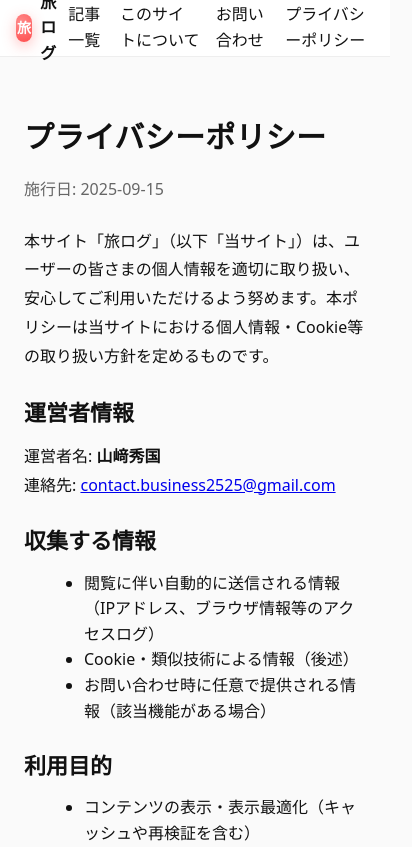
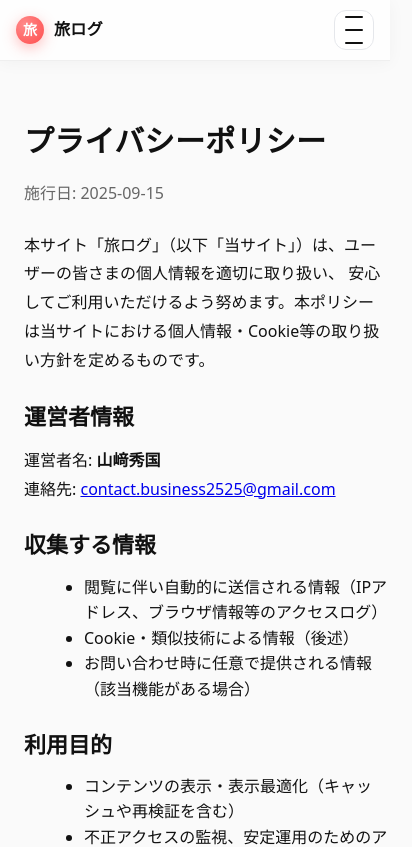
Before and after one commit to gray-desks/travel-blog, a Next.js app: page /privacy in a window 390 px wide. Shown: the top 847 px of the page, 412 px wide, since content can reach past the window. Built offline with nearby package versions, Linux system fonts and the light colour scheme.

Commit message:
feat: implement responsive header with mobile menu and optimize article card images

```diff
--- a/app/(public)/page.js
+++ b/app/(public)/page.js
@@ -48,9 +48,9 @@ export default async function Page({ searchParams }) {
               type="text"
               name="q"
               id="q"
-              placeholder="タイトルで検索"
+              placeholder="キーワードで検索"
               defaultValue={q}
-              aria-label="タイトルを検索"
+              aria-label="キーワードで検索"
               style={{ padding:'10px 12px', border:'1px solid #ddd', borderRadius:8, background:'#fff' }}
             />
           </div>
--- /dev/null
+++ b/app/components/Header.js
@@ -0,0 +1,125 @@
+"use client"
+
+import { useState, useEffect, useRef } from 'react'
+import Link from 'next/link'
+import { usePathname } from 'next/navigation'
+
+const NAV_LINKS = [
+  { href: '/', label: '記事一覧' },
+  { href: '/about', label: 'このサイトについて' },
+  { href: '/contact', label: 'お問い合わせ' },
+  { href: '/privacy', label: 'プライバシーポリシー' },
+]
+
+export default function Header() {
+  const pathname = usePathname()
+  const [open, setOpen] = useState(false)
+  const panelRef = useRef(null)
+  const firstLinkRef = useRef(null)
+  const lastLinkRef = useRef(null)
+
+  // ルート遷移でモバイルメニューを閉じる
+  useEffect(() => { setOpen(false) }, [pathname])
+
+  // Body スクロールロック + Escape で閉じる + フォーカストラップ
+  useEffect(() => {
+    if (open) {
+      document.body.classList.add('no-scroll')
+      // 初期フォーカス
+      setTimeout(() => { firstLinkRef.current?.focus() }, 0)
+    } else {
+      document.body.classList.remove('no-scroll')
+    }
+
+    const onKeyDown = (e) => {
+      if (!open) return
+      if (e.key === 'Escape') {
+        e.preventDefault(); setOpen(false)
+      }
+      if (e.key === 'Tab') {
+        const first = firstLinkRef.current
+        const last = lastLinkRef.current
+        if (!first || !last) return
+        if (e.shiftKey && document.activeElement === first) {
+          e.preventDefault(); last.focus()
+        } else if (!e.shiftKey && document.activeElement === last) {
+          e.preventDefault(); first.focus()
+        }
+      }
+    }
+    window.addEventListener('keydown', onKeyDown)
+    return () => window.removeEventListener('keydown', onKeyDown)
+  }, [open])
+
+  const isActive = (href) => {
+    if (href === '/') return pathname === '/'
+    return pathname?.startsWith(href)
+  }
+
+  return (
+    <header className="site-header">
+      <div className="container header-inner">
+        <a href="/" className="brand">
+          <span className="brand-logo" aria-hidden="true">旅</span>
+          <span className="brand-name">旅ログ</span>
+        </a>
+
+        {/* デスクトップ・ナビ */}
+        <nav aria-label="グローバルナビ" className="header-nav header-nav--desktop">
+          <ul className="header-nav-list">
+            {NAV_LINKS.map(link => (
+              <li key={link.href}>
+                <Link href={link.href} aria-current={isActive(link.href) ? 'page' : undefined} className={isActive(link.href) ? 'active' : undefined}>
+                  {link.label}
+                </Link>
+              </li>
+            ))}
+          </ul>
+        </nav>
+
+        {/* モバイル用トグル（アニメーションするハンバーガー） */}
+        <button
+          className={`header-toggle ${open ? 'active' : ''}`}
+          aria-label={open ? 'メニューを閉じる' : 'メニューを開く'}
+          aria-expanded={open}
+          aria-controls="global-nav"
+          onClick={() => setOpen(o => !o)}
+        >
+          <span className="bar" aria-hidden="true" />
+          <span className="bar" aria-hidden="true" />
+          <span className="bar" aria-hidden="true" />
+        </button>
+      </div>
+
+      {/* オーバーレイ */}
+      {open && <button className="header-overlay" aria-label="メニューを閉じる" onClick={() => setOpen(false)} />}
+
+      {/* モバイル・パネル */}
+      <div
+        ref={panelRef}
+        className={`header-panel ${open ? 'open' : ''}`}
+        role="dialog"
+        aria-modal="true"
+        aria-labelledby="global-nav-title"
+      >
+        <nav aria-label="グローバルナビ" id="global-nav">
+          <h2 id="global-nav-title" className="sr-only">グローバルナビ</h2>
+          <ul className="header-nav-list">
+            {NAV_LINKS.map((link, idx) => (
+              <li key={link.href}>
+                <Link
+                  href={link.href}
+                  aria-current={isActive(link.href) ? 'page' : undefined}
+                  className={isActive(link.href) ? 'active' : undefined}
+                  ref={idx === 0 ? firstLinkRef : (idx === NAV_LINKS.length - 1 ? lastLinkRef : undefined)}
+                >
+                  {link.label}
+                </Link>
+              </li>
+            ))}
+          </ul>
+        </nav>
+      </div>
+    </header>
+  )
+}
--- a/app/layout.js
+++ b/app/layout.js
@@ -2,6 +2,7 @@
 // - App Router の layout.js は子ページを受け取り、共通ヘッダー/フッターを適用
 // - Server Component（デフォルト）
 import './styles.css'
+import Header from '@components/Header'
 
 export const metadata = {
   // 既定のメタデータ（各ページの generateMetadata/metadata で上書き可能）
@@ -18,29 +19,12 @@ export default function RootLayout({ children }) {
         <link rel="preconnect" href="https://cdn.sanity.io" crossOrigin="anonymous" />
       </head>
       {/* グローバルなボディ設定と共通のレイアウト枠 */}
-      <body style={{ margin: 0, fontFamily: 'system-ui, -apple-system, Segoe UI, Roboto, Helvetica, Arial, sans-serif', lineHeight: 1.6 }}>
+      <body style={{ margin: 0, fontFamily: 'system-ui, -apple-system, Segoe UI, Roboto, Helvetica, Arial, sans-serif', lineHeight: 1.6, display: 'flex', minHeight: '100vh', flexDirection: 'column' }}>
         {/* サイト共通ヘッダー */}
-        <header className="site-header">
-          <div className="container header-inner">
-            {/* サイトロゴ／ブランド（トップへのリンク） */}
-            <a href="/" className="brand">
-              <span className="brand-logo" aria-hidden="true">旅</span>
-              <span className="brand-name">旅ログ</span>
-            </a>
-            {/* グローバルナビ（ダミーリンク可） */}
-            <nav aria-label="グローバルナビ" style={{ marginLeft: 'auto' }}>
-              <ul style={{ listStyle: 'none', display: 'flex', gap: 16, margin: 0, padding: 0 }}>
-                <li><a href="/" style={{ color: '#111', textDecoration: 'none' }}>記事一覧</a></li>
-                <li><a href="/about" style={{ color: '#111', textDecoration: 'none' }}>このサイトについて</a></li>
-                <li><a href="/contact" style={{ color: '#111', textDecoration: 'none' }}>お問い合わせ</a></li>
-                <li><a href="/privacy" style={{ color: '#111', textDecoration: 'none' }}>プライバシーポリシー</a></li>
-              </ul>
-            </nav>
-          </div>
-        </header>
+        <Header />
 
         {/* ページ固有コンテンツを描画するメイン領域 */}
-        <main className="container" style={{ padding: '24px' }}>
+        <main className="container" style={{ padding: '24px', flex: '1 0 auto' }}>
           {children}
         </main>
 
--- a/app/styles.css
+++ b/app/styles.css
@@ -18,18 +18,79 @@
   - 共通コンテナの最大幅と左右余白
 */
 html,body{ background:var(--bg); color:#111; }
-.container{ max-width:1100px; margin:0 auto; padding: 0 var(--space-4); }
+.container{ max-width:1600px; margin:0 auto; padding: 0 var(--space-4); }
+
+/* main のコンテナ幅はPCでも段階的に拡張（レスポンシブ） */
+main.container{ max-width: 100%; }
+@media(min-width:1024px){ main.container{ max-width: 1200px; } }
+@media(min-width:1280px){ main.container{ max-width: 1400px; } }
+@media(min-width:1536px){ main.container{ max-width: 1600px; } }
 
 /*
   ヘッダー / フッター
   - ヘッダーは上部固定+ボーダー
   - ブランドロゴは丸型バッジ風
 */
-.site-header{ position:sticky; top:0; background:#fff; border-bottom:1px solid #eee; z-index:10; }
-.header-inner{ display:flex; align-items:center; justify-content:flex-start; height:56px; }
-.site-header .brand{ display:flex; align-items:center; gap:8px; font-weight:700; color:#111; text-decoration:none; }
+.site-header{
+  position: sticky; top: 0; z-index: 20;
+  background: rgba(255,255,255,0.75);
+  -webkit-backdrop-filter: saturate(180%) blur(10px);
+  backdrop-filter: saturate(180%) blur(10px);
+  border-bottom: 1px solid rgba(0,0,0,0.06);
+  box-shadow: 0 2px 16px rgba(0,0,0,0.04);
+}
+.header-inner{ display:flex; align-items:center; justify-content:space-between; height:60px; gap:12px; }
+.site-header .brand{ display:flex; align-items:center; gap:10px; font-weight:700; color:#111; text-decoration:none; }
 .brand-logo{ display:inline-grid; place-items:center; width:28px; height:28px; border-radius:9999px; background: radial-gradient(circle at 30% 30%, #ff8a8a, #ff4d4d); color:#fff; font-size:14px; font-weight:800; box-shadow: 0 4px 14px rgba(255,77,77,0.35); }
 .brand-name{ font-weight:800; letter-spacing:0.02em; }
+/* ブランドのホバー微アニメーション */
+.site-header .brand:hover .brand-logo{ transform: translateY(-1px); transition: transform .12s ease; }
+
+/* ヘッダーナビ（プロっぽいピル型リンク + フォーカスリング） */
+.header-nav{ margin-left:auto; }
+.header-nav-list{ list-style:none; display:flex; gap:10px; margin:0; padding:0; align-items:center; flex-wrap:wrap; }
+.header-nav a{
+  display:inline-block; color:#111; text-decoration:none;
+  padding:8px 12px; border-radius:9999px; transition: background .15s ease, color .15s ease, box-shadow .15s ease;
+}
+.header-nav a:hover{ background:#f3f4f6; }
+.header-nav a:focus-visible{ outline:2px solid transparent; box-shadow: 0 0 0 3px rgba(99,102,241,0.35); }
+.header-nav a[aria-current="page"], .header-nav a.active{ background:#111; color:#fff; }
+
+/* モバイル: プロ仕様ハンバーガー + フル幅パネル */
+.header-toggle{
+  display:inline-grid; place-items:center; width:40px; height:40px; border-radius:12px;
+  border:1px solid #e5e7eb; background:#fff; position:relative; gap:4px;
+}
+.header-toggle .bar{ width:18px; height:2px; background:#111; border-radius:2px; transition: transform .2s ease, opacity .2s ease, width .2s ease; }
+.header-toggle.active .bar:nth-child(1){ transform: translateY(6px) rotate(45deg); width:20px; }
+.header-toggle.active .bar:nth-child(2){ opacity:0; }
+.header-toggle.active .bar:nth-child(3){ transform: translateY(-6px) rotate(-45deg); width:20px; }
+.header-toggle:hover{ background:#f9fafb; }
+.header-toggle:focus-visible{ outline:2px solid transparent; box-shadow: 0 0 0 3px rgba(99,102,241,0.35); }
+
+.header-overlay{ position:fixed; inset:0; background: rgba(15,23,42,0.35); border:0; padding:0; margin:0; cursor: default; }
+
+.header-panel{ position:fixed; left:0; right:0; top:60px; z-index:19; display:none; }
+.header-panel.open{ display:block; }
+.header-panel nav{ margin:10px 16px; background: rgba(255,255,255,0.95); -webkit-backdrop-filter: blur(10px); backdrop-filter: blur(10px); border:1px solid rgba(0,0,0,0.06); border-radius:14px; box-shadow: var(--shadow); overflow:hidden; }
+.header-panel .header-nav-list{ display:grid; grid-template-columns: 1fr; gap:2px; padding:8px; }
+.header-panel .header-nav-list a{ display:block; padding:12px 14px; border-radius:10px; }
+.header-panel .header-nav-list a:hover{ background:#f3f4f6; }
+.header-panel .header-nav-list a.active, .header-panel .header-nav-list a[aria-current="page"]{ background:#111; color:#fff; }
+
+@media(min-width: 768px){
+  .header-toggle{ display:none; }
+  .header-overlay, .header-panel{ display:none !important; }
+  .header-nav{ position:static; display:block; }
+}
+
+@media(max-width: 767px){
+  .header-nav--desktop{ display:none; }
+}
+
+/* スクロールロック */
+body.no-scroll{ overflow:hidden; }
 
 /* フッター一式（上段のビジュアル領域 + 下段コピーライト） */
 .site-footer{ margin-top: var(--space-8); color:#cbd5e1; font-size:14px; }
@@ -49,14 +110,21 @@ html,body{ background:var(--bg); color:#111; }
 .hero h1{ margin:0; font-size: 32px; font-weight:800; letter-spacing:0.02em; line-height:1.2; }
 .hero-sub{ margin: 8px 0 16px; color:#666; }
 
+/* スマホ向けのヒーロー文字サイズと余白調整 */
+@media(max-width:639px){
+  .hero{ padding: 20px; border-radius: 12px; }
+  .hero h1{ font-size: 24px; line-height: 1.3; }
+  .hero-sub{ font-size: 14px; line-height: 1.7; margin: 6px 0 12px; }
+}
+
 /*
   記事カードのグリッドとカードUI
   - レスポンシブで列数が増える
   - カードはホバーでわずかに浮く
 */
-.grid{ display:grid; gap: var(--space-6); grid-template-columns: repeat(1,1fr); }
-@media(min-width:640px){ .grid{ grid-template-columns: repeat(2,1fr);} }
-@media(min-width:1024px){ .grid{ grid-template-columns: repeat(3,1fr);} }
+.grid{ display:grid; gap: var(--space-6); grid-template-columns: 1fr; }
+@media(min-width:640px){ .grid{ grid-template-columns: repeat(2,1fr); } }
+@media(min-width:1024px){ .grid{ grid-template-columns: repeat(3,1fr); } }
 
 .card{ background:#fff; border-radius:16px; box-shadow: var(--shadow); overflow:hidden; display:flex; flex-direction:column; transition: transform .12s ease, box-shadow .12s ease; }
 .card:hover{ transform: translateY(-2px); box-shadow: 0 8px 24px rgba(0,0,0,0.10); }
```
Also changed, not shown: app/components/ArticleCard.js (+26 -10 lines), next.config.js (added, +9 -0 lines), .claude/settings.local.json, 1 other file (tests, documents, lock files or other folders).
